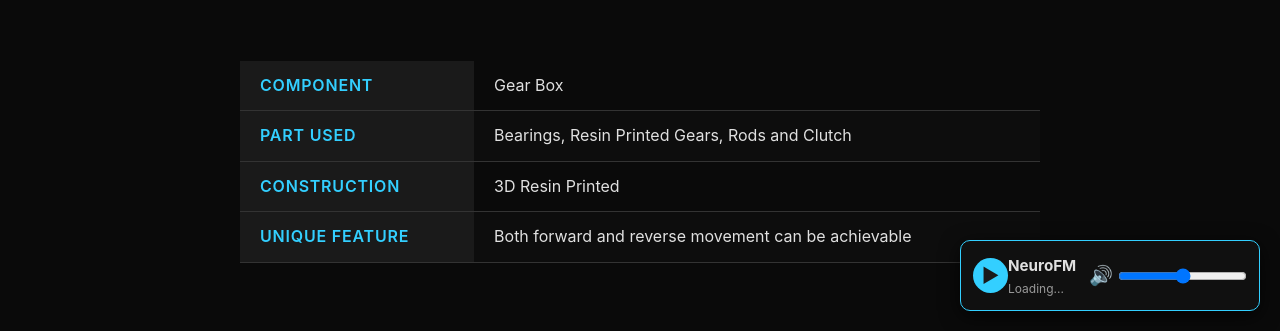
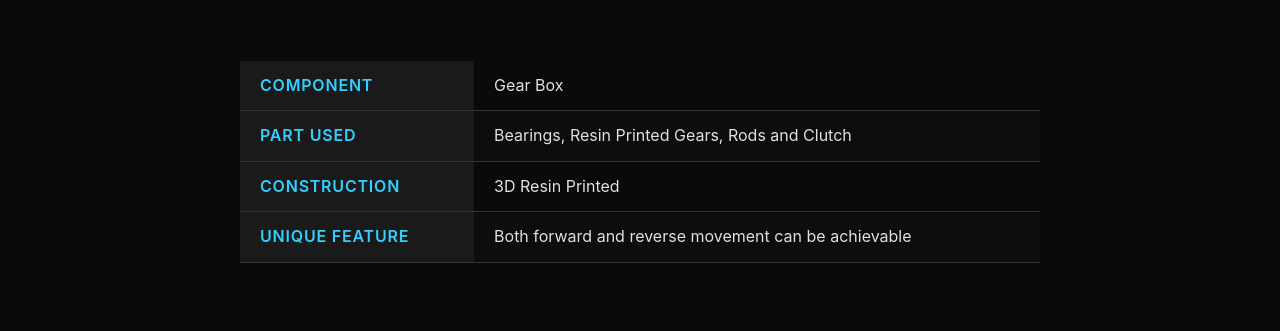
Before and after one commit to tywaraxe/4002ME-Website-Portfolio, a plain HTML site: page component-details.html in a window 1280 px wide. Shown: the part 469-800 px from the top of the page. Drawn offline with nearby package versions, Linux system fonts and the light colour scheme; a web font is replaced by a local one.

Commit message:
Refactor component-details.html structure and content

```diff
--- a/component-details.html
+++ b/component-details.html
@@ -65,30 +65,7 @@
         <p>© 2025 Project 35B Engineering Documentation</p>
     </footer>
 
-    <div id="media-player-container">
-        <audio id="stream-player" loop></audio>
-        <div class="player-content">
-            <div class="player-info">
-                <div class="player-icon" id="play-pause-btn">
-                    <span id="play-icon">▶</span>
-                    <span id="pause-icon" style="display: none;">❚❚</span>
-                </div>
-                <div class="song-details">
-                    <div id="stream-title" class="song-title">
-                        <a href="https://neurofm.live/" target="_blank"
-                            style="color: inherit; text-decoration: none;">NeuroFM</a>
-                    </div>
-                    <div id="stream-status" class="stream-status">Loading...</div>
-                </div>
-            </div>
-            <div class="player-controls">
-                <span class="volume-icon">🔊</span>
-                <input type="range" id="volume-slider" min="0" max="100" value="50">
-            </div>
-        </div>
-        <div class="progress-bar-container">
-            <div class="progress-bar-fill" style="width: 50%;"></div>
-        </div>
+
     </div>
     <script src="https://cdnjs.cloudflare.com/ajax/libs/three.js/r128/three.min.js"></script>
     <script src="https://cdn.jsdelivr.net/npm/three@0.128.0/examples/js/loaders/STLLoader.js"></script>
```
